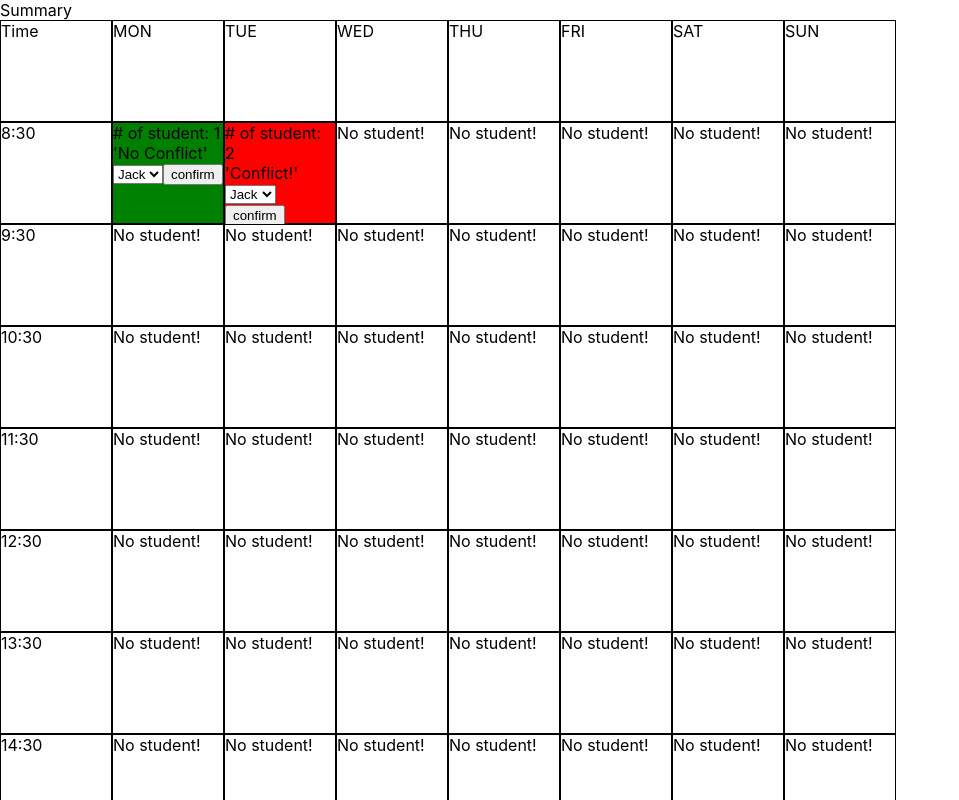
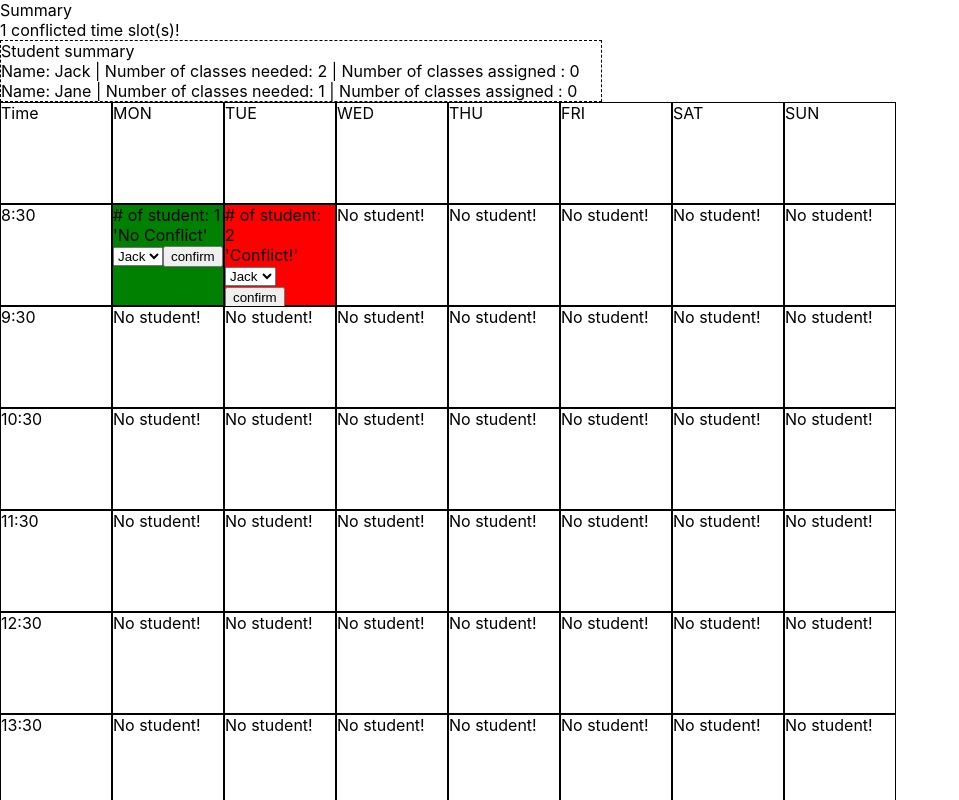
Before and after one commit to wyc1997/class_assignment_v2, a React (Create React App) app in the folder client/: page / in a window 1280 px wide. Shown: the top 800 px of the page, without its empty margins (0-959 px from the left). Built offline with nearby package versions, Linux system fonts and the light colour scheme.

Commit message:
added summary table for Assignment table

```diff
--- a/client/src/AssignmentTable.js
+++ b/client/src/AssignmentTable.js
@@ -46,9 +46,24 @@ class AssignmentTable extends React.Component
 
     render()
     {
+        var conflictCounter = 0
+        for (var a of this.state.tableData)
+        {
+            for (var e of a)
+            {
+                if (!isNaN(e) && e > 1)
+                {
+                    conflictCounter++
+                }
+            }
+        }
+        var studentTable = this.state.studentData.map((item, index)=>{return <div>Name: {item.name} | Number of classes needed: {item.numClass} | Number of classes assigned : {item.confirmedTime.length}</div>})
         return (<div>
             <div>Summary</div>
-
+            <div>{conflictCounter} conflicted time slot(s)!</div>
+            <div style={{width:600,border:"1px dashed black"}}>Student summary
+                {studentTable}
+            </div>
             <TimeTable data={this.state.tableData} content={this.state.studentData} clickHandler={this.clickHandler}/>
             </div>)
     }
```
